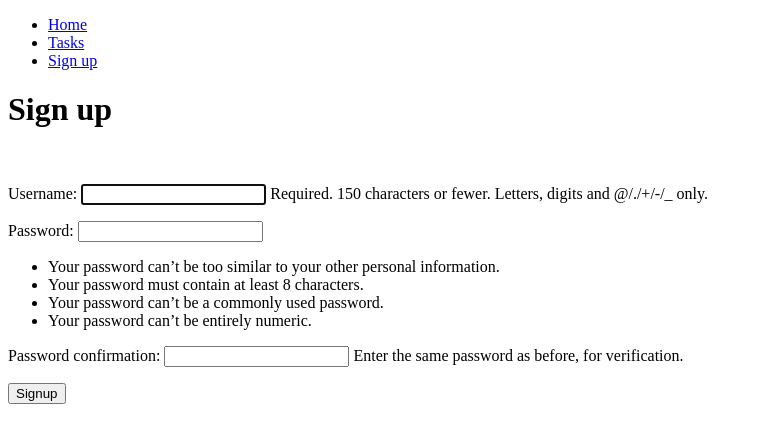
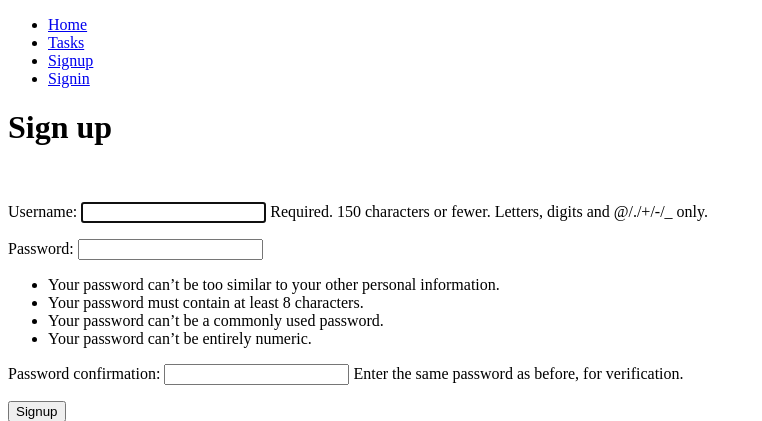
Before and after one commit to ldxsoria/django-crud-auth, a Django app: page /signup/ in a window 1280 px wide. Shown: the top 421 px of the page, without its empty margins (0-762 px from the left). Run offline with Django 4.2, Linux system fonts and the light colour scheme.

```diff
--- a/djangocrud/urls.py
+++ b/djangocrud/urls.py
@@ -21,5 +21,7 @@ urlpatterns = [
     path('admin/', admin.site.urls),
     path('', views.home, name='home'),
     path('signup/', views.signup, name='signup'),
-    path('tasks/', views.tasks, name='tasks')
+    path('tasks/', views.tasks, name='tasks'),
+    path('logout/', views.signout, name='logout'),
+    path('signin/', views.sigin, name='signin')
 ]
--- a/tasks/templates/base.html
+++ b/tasks/templates/base.html
@@ -15,7 +15,8 @@
             {% if user.is_authenticated %}
             <li><a href="/logout">Logout</a></li>
             {% else %}
-            <li><a href="/signup">Sign up</a></li>
+            <li><a href="/signup">Signup</a></li>
+            <li><a href="/signin">Signin</a></li>
             {% endif %}
         </ul>
     </nav>
--- a/tasks/views.py
+++ b/tasks/views.py
@@ -1,7 +1,7 @@
 from django.shortcuts import render, redirect
-from django.contrib.auth.forms import UserCreationForm
+from django.contrib.auth.forms import UserCreationForm, AuthenticationForm
 from django.contrib.auth.models import User
-from django.contrib.auth import login #para crear cookie de inicio de sesion
+from django.contrib.auth import login, logout, authenticate #para crear cookie de inicio de sesion
 from django.db import IntegrityError
 
 # Create your views here.
@@ -41,3 +41,24 @@ def signup(request):
 
 def tasks(request):
     return render(request, 'tasks.html')
+
+def signout(request):
+    logout(request)
+    return redirect('home')
+
+def sigin(request):
+    if request.method == 'GET':
+        return render(request, 'signin.html',{
+        'form': AuthenticationForm
+    })
+    else:
+        user = authenticate(request, username=request.POST['username'], password=request.POST['password'])
+
+        if user is None:
+            return render(request, 'signin.html',{
+            'form': AuthenticationForm,
+            'error': 'Username or password is incorrect'
+        })
+        else:
+            login(request, user)
+            return redirect('tasks')
```
Also changed, not shown: tasks/templates/signin.html (added, +12 -0 lines).
